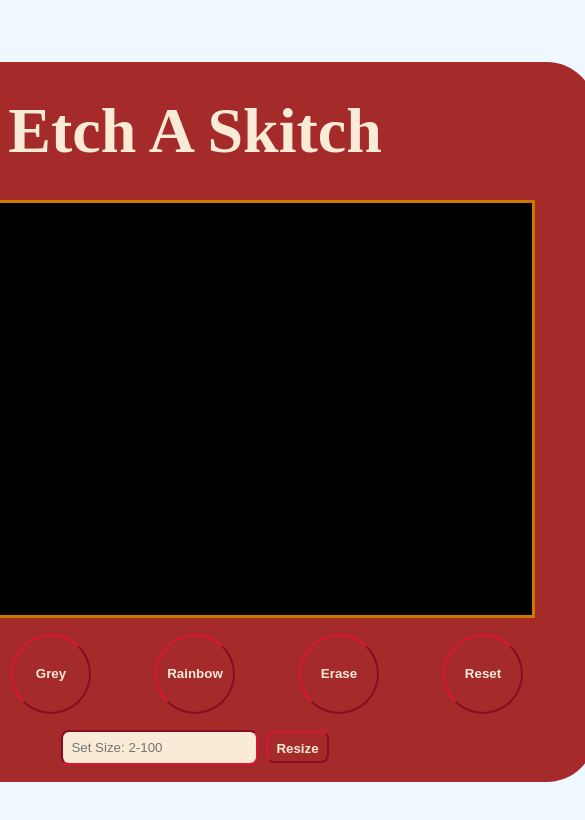
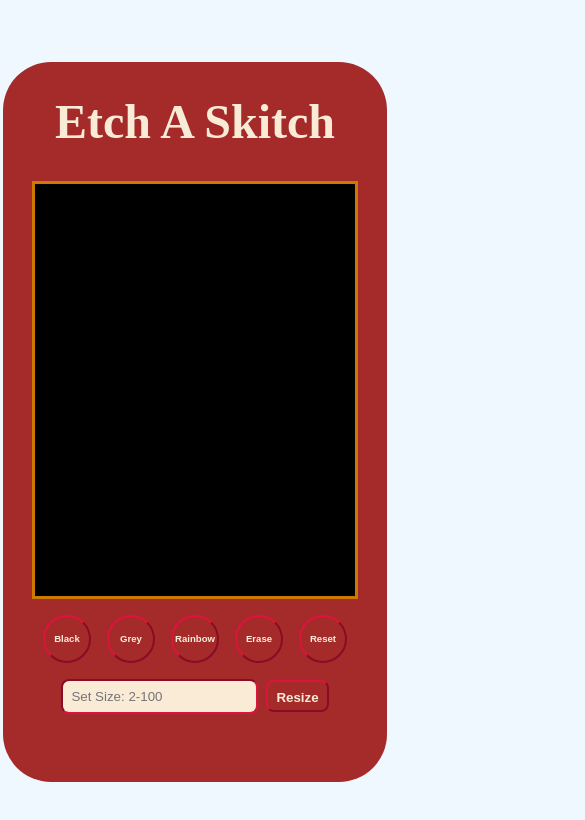
Before and after one commit to mostafafinal/Etch-A-Sketch, a plain HTML site: page manara/javascript-basics/Etch A Sketch/index.html in a window 390 px wide. Shown: the whole page, 585 px wide, since content can reach past the window. Drawn offline with Linux system fonts and the light colour scheme.

Commit message:
Manara JS basics Etch A Sketch UI Responsive

```diff
--- a/manara/javascript-basics/Etch A Sketch/style.css
+++ b/manara/javascript-basics/Etch A Sketch/style.css
@@ -73,3 +73,20 @@ body {
     }
   }
 }
+
+@media (max-width: 767px) {
+  .container {
+    width: 24rem;
+    .title {
+      font-size: 3rem;
+    }
+    .controls {
+      gap: 1rem;
+      button {
+        width: 3rem;
+        height: 3rem;
+        font-size: 0.6rem;
+      }
+    }
+  }
+}
```
